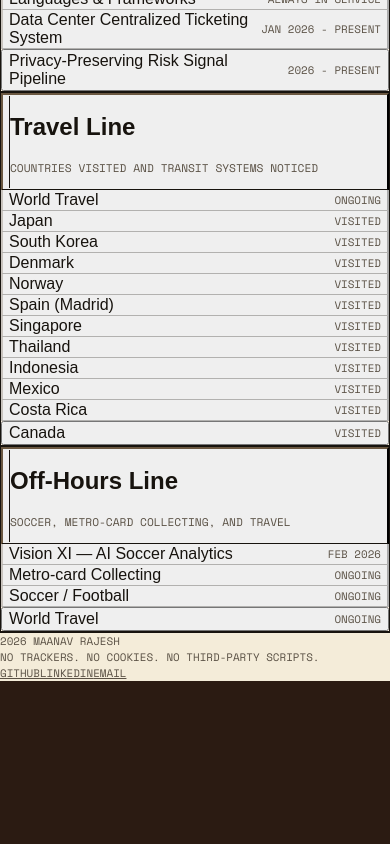
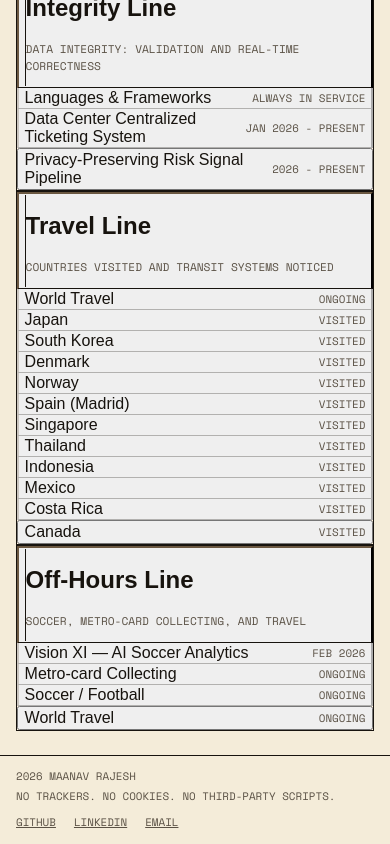
Before and after one commit to maanavrajesh/personal_website_new, a Next.js app: page / in a window 390 px wide. Shown: the part 2261-3105 px from the top of the page. Before the commit the page ends 2942 px from the top, so only its background shows below. Built offline with nearby package versions, Linux system fonts and the light colour scheme; a web font is replaced by a local one.

Commit message:
Polish mobile layout and footer spacing

```diff
--- a/app/globals.css
+++ b/app/globals.css
@@ -1364,7 +1364,65 @@ button {
   box-shadow: 6px 6px 0 var(--ink);
 }
 
+.metro-map-view {
+  min-height: 100vh;
+  padding: 44px 4vw 24px;
+}
+
+.mobile-line-index {
+  padding: 42px clamp(14px, 4vw, 20px) 24px;
+}
+
+.mobile-line-index > div:first-child {
+  padding-bottom: 20px;
+}
+
+.mobile-line-index > div + div {
+  margin-top: 20px;
+}
+
+.site-footer {
+  padding: 12px 16px calc(0.75rem + env(safe-area-inset-bottom));
+}
+
+.site-footer-inner,
+.site-footer-copy,
+.site-footer-links {
+  display: flex;
+  flex-wrap: wrap;
+}
+
+.site-footer-inner {
+  gap: 0.55rem 1.25rem;
+}
+
+.site-footer-copy {
+  gap: 0.25rem 1rem;
+}
+
+.site-footer-links {
+  column-gap: 18px;
+  row-gap: 6px;
+}
+
+.site-footer-links a {
+  display: inline-flex;
+  padding: 2px 0;
+}
+
 @media (max-width: 767px) {
+  .express-train-layer {
+    position: fixed;
+    inset: auto 0 76px 0;
+    z-index: 30;
+    height: 136px;
+  }
+
+  .express-train {
+    bottom: 20px;
+    width: 620px;
+  }
+
   .ticket-stack {
     min-height: 700px;
     padding-top: 185px;
--- a/app/page.tsx
+++ b/app/page.tsx
@@ -70,13 +70,13 @@ function Footer() {
   const copy = siteContent.footer;
 
   return (
-    <footer className="mono border-t border-[var(--ink)] bg-[var(--paper)] px-4 py-3 text-[0.68rem] uppercase text-[var(--muted-ink)] md:px-6">
-      <div className="flex flex-col gap-2 md:flex-row md:items-center md:justify-between">
-        <div className="flex flex-wrap gap-x-4 gap-y-1">
+    <footer className="site-footer mono border-t border-[var(--ink)] bg-[var(--paper)] px-4 py-3 text-[0.68rem] uppercase text-[var(--muted-ink)] md:px-6">
+      <div className="site-footer-inner flex flex-col gap-2 md:flex-row md:items-center md:justify-between">
+        <div className="site-footer-copy flex flex-wrap gap-x-4 gap-y-1">
           <span>{copy.copyright}</span>
           <span>{copy.privacyNote}</span>
         </div>
-        <div className="flex flex-wrap gap-3">
+        <div className="site-footer-links">
           {siteContent.socialLinks.map((link) => (
             <a
               key={link.href}
--- a/components/MetroMap.tsx
+++ b/components/MetroMap.tsx
@@ -30,7 +30,7 @@ export function MetroMap({
   const copy = siteContent.map;
 
   return (
-    <section className="min-h-screen px-[4vw] py-6">
+    <section className="metro-map-view min-h-screen px-[4vw] pb-6 pt-10">
       <div className="mb-5">
         <h1 className="text-6xl font-bold leading-none">{copy.title}</h1>
         <p className="mono mt-2 text-xs uppercase text-[var(--muted-ink)]">
--- a/components/MobileLineIndex.tsx
+++ b/components/MobileLineIndex.tsx
@@ -28,7 +28,7 @@ export function MobileLineIndex({
     : lines;
 
   return (
-    <section className="px-4 py-6 md:hidden">
+    <section className="mobile-line-index px-4 pb-6 pt-10 md:hidden">
       <div className="border-b border-[var(--ink)] pb-5">
         <h1 className="text-5xl font-bold leading-none">{copy.title}</h1>
         <p className="mono mt-3 text-xs uppercase text-[var(--muted-ink)]">
--- a/components/Ticket.tsx
+++ b/components/Ticket.tsx
@@ -206,7 +206,10 @@ export function Ticket({ onEnter, reducedMotion }: TicketProps) {
               <div className="ticket-gate-row" aria-label="Ticket line gates">
                 <a
                   href="#metro-map"
-                  onClick={() => onEnter()}
+                  onClick={(event) => {
+                    event.preventDefault();
+                    onEnter();
+                  }}
                   className="ticket-gate ticket-gate-primary"
                   aria-label={content.cta}
                 >
@@ -218,7 +221,10 @@ export function Ticket({ onEnter, reducedMotion }: TicketProps) {
                   <a
                     key={line.id}
                     href="#metro-map"
-                    onClick={() => onEnter(line.id)}
+                    onClick={(event) => {
+                      event.preventDefault();
+                      onEnter(line.id);
+                    }}
                     className="ticket-gate"
                     aria-label={`Open ${line.name}`}
                   >
```
